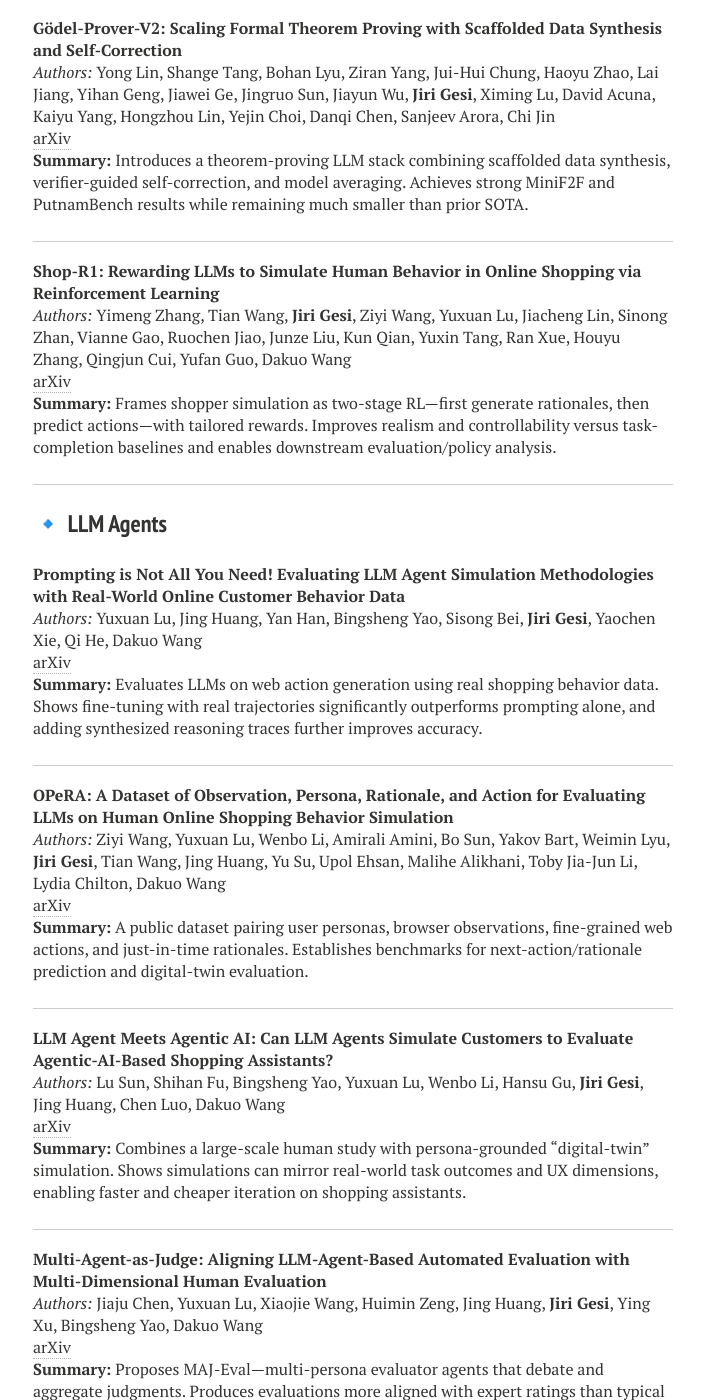
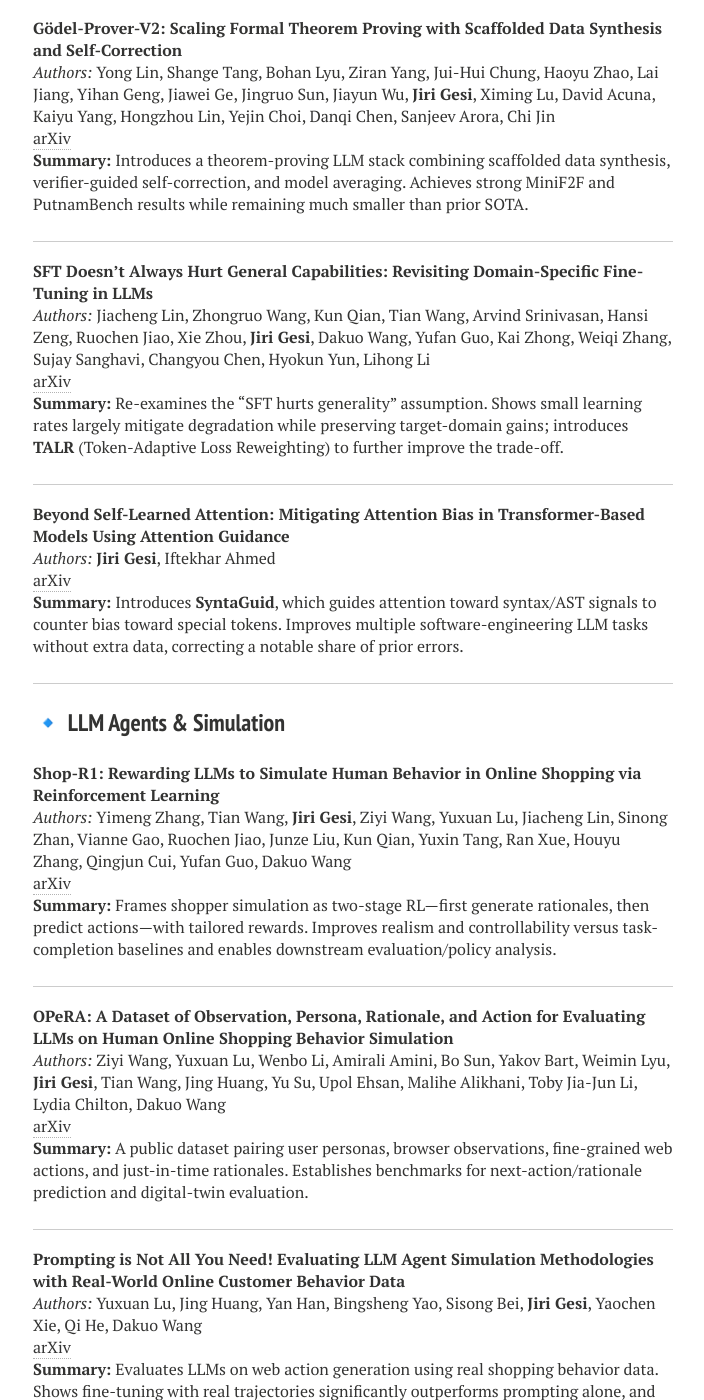
Before and after one commit to Jirigesi/Jirigesi.github.io, a Jekyll site: the page built from index.md, in a window 1280 px wide and 1400 px high, scrolled down 1009 px. Shown: the whole window, without its empty margins (287-991 px from the left). Built offline with Jekyll 4.4.1, drawn with Linux system fonts in a browser that asks for light colours; nearby versions of some CDN libraries; comment, search, counter and statistics services are not loaded; some of the changed text lies outside the part shown.

Commit message:
Update index.md

```diff
--- a/index.md
+++ b/index.md
@@ -29,6 +29,22 @@ Beyond LLM post-training, we have successfully pre-trained a set of high-quality
 
 ---
 
+**SFT Doesn’t Always Hurt General Capabilities: Revisiting Domain-Specific Fine-Tuning in LLMs**
+*Authors:* Jiacheng Lin, Zhongruo Wang, Kun Qian, Tian Wang, Arvind Srinivasan, Hansi Zeng, Ruochen Jiao, Xie Zhou, **Jiri Gesi**, Dakuo Wang, Yufan Guo, Kai Zhong, Weiqi Zhang, Sujay Sanghavi, Changyou Chen, Hyokun Yun, Lihong Li
+[arXiv](https://arxiv.org/abs/2509.20758)
+**Summary:** Re-examines the “SFT hurts generality” assumption. Shows small learning rates largely mitigate degradation while preserving target-domain gains; introduces **TALR** (Token-Adaptive Loss Reweighting) to further improve the trade-off.
+
+---
+
+**Beyond Self-Learned Attention: Mitigating Attention Bias in Transformer-Based Models Using Attention Guidance**
+*Authors:* **Jiri Gesi**, Iftekhar Ahmed
+[arXiv](https://arxiv.org/abs/2402.16790)
+**Summary:** Introduces **SyntaGuid**, which guides attention toward syntax/AST signals to counter bias toward special tokens. Improves multiple software-engineering LLM tasks without extra data, correcting a notable share of prior errors.
+
+---
+
+### 🔹 LLM Agents & Simulation
+
 **Shop-R1: Rewarding LLMs to Simulate Human Behavior in Online Shopping via Reinforcement Learning**
 *Authors:* Yimeng Zhang, Tian Wang, **Jiri Gesi**, Ziyi Wang, Yuxuan Lu, Jiacheng Lin, Sinong Zhan, Vianne Gao, Ruochen Jiao, Junze Liu, Kun Qian, Yuxin Tang, Ran Xue, Houyu Zhang, Qingjun Cui, Yufan Guo, Dakuo Wang
 [arXiv](https://arxiv.org/abs/2507.17842)
@@ -36,19 +52,17 @@ Beyond LLM post-training, we have successfully pre-trained a set of high-quality
 
 ---
 
-### 🔹 LLM Agents
+**OPeRA: A Dataset of Observation, Persona, Rationale, and Action for Evaluating LLMs on Human Online Shopping Behavior Simulation**
+*Authors:* Ziyi Wang, Yuxuan Lu, Wenbo Li, Amirali Amini, Bo Sun, Yakov Bart, Weimin Lyu, **Jiri Gesi**, Tian Wang, Jing Huang, Yu Su, Upol Ehsan, Malihe Alikhani, Toby Jia-Jun Li, Lydia Chilton, Dakuo Wang
+[arXiv](https://arxiv.org/abs/2506.05606)
+**Summary:** A public dataset pairing user personas, browser observations, fine-grained web actions, and just-in-time rationales. Establishes benchmarks for next-action/rationale prediction and digital-twin evaluation.
+
+---
 
 **Prompting is Not All You Need! Evaluating LLM Agent Simulation Methodologies with Real-World Online Customer Behavior Data**
 *Authors:* Yuxuan Lu, Jing Huang, Yan Han, Bingsheng Yao, Sisong Bei, **Jiri Gesi**, Yaochen Xie, Qi He, Dakuo Wang
 [arXiv](https://arxiv.org/abs/2503.20749)
 **Summary:** Evaluates LLMs on web action generation using real shopping behavior data. Shows fine-tuning with real trajectories significantly outperforms prompting alone, and adding synthesized reasoning traces further improves accuracy.
-
----
-
-**OPeRA: A Dataset of Observation, Persona, Rationale, and Action for Evaluating LLMs on Human Online Shopping Behavior Simulation**
-*Authors:* Ziyi Wang, Yuxuan Lu, Wenbo Li, Amirali Amini, Bo Sun, Yakov Bart, Weimin Lyu, **Jiri Gesi**, Tian Wang, Jing Huang, Yu Su, Upol Ehsan, Malihe Alikhani, Toby Jia-Jun Li, Lydia Chilton, Dakuo Wang
-[arXiv](https://arxiv.org/abs/2506.05606)
-**Summary:** A public dataset pairing user personas, browser observations, fine-grained web actions, and just-in-time rationales. Establishes benchmarks for next-action/rationale prediction and digital-twin evaluation.
 
 ---
 
@@ -62,7 +76,7 @@ Beyond LLM post-training, we have successfully pre-trained a set of high-quality
 **Multi-Agent-as-Judge: Aligning LLM-Agent-Based Automated Evaluation with Multi-Dimensional Human Evaluation**
 *Authors:* Jiaju Chen, Yuxuan Lu, Xiaojie Wang, Huimin Zeng, Jing Huang, **Jiri Gesi**, Ying Xu, Bingsheng Yao, Dakuo Wang
 [arXiv](https://arxiv.org/abs/2507.21028)
-**Summary:** Proposes MAJ-Eval—multi-persona evaluator agents that debate and aggregate judgments. Produces evaluations more aligned with expert ratings than typical automatic metrics in domains like education and medicine.
+**Summary:** Proposes **MAJ-Eval**—multi-persona evaluator agents that debate and aggregate judgments. Produces evaluations more aligned with expert ratings than typical automatic metrics in domains like education and medicine.
 
 ---
 
```
Also changed, not shown: other parts of index.md (+1 -20 lines).
